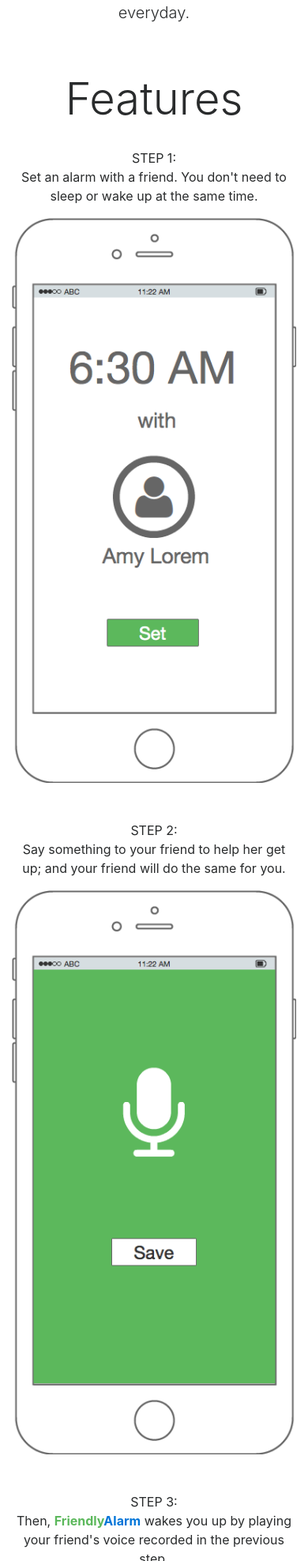
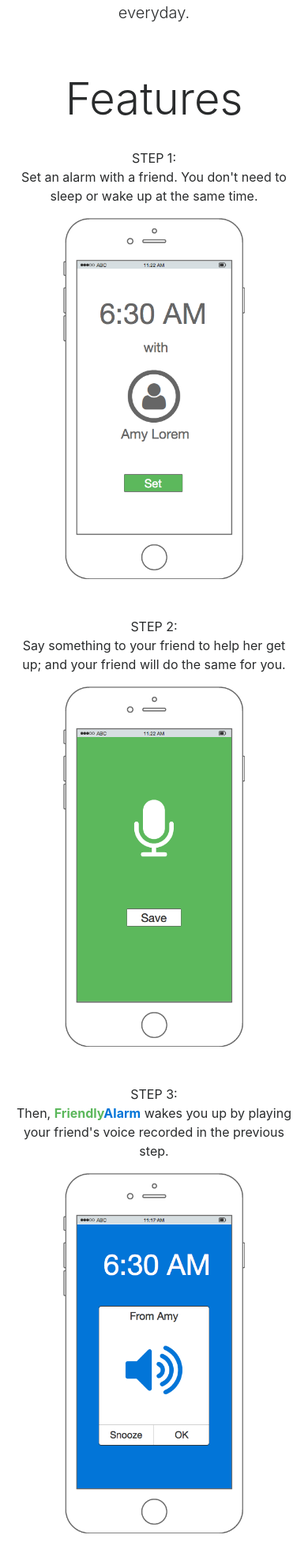
Before and after one commit to nthu-datalab/ss-fa, a plain HTML site: page index.html in a window 390 px wide. Shown: the part 1221-3197 px from the top of the page at 79% size. Drawn offline with nearby package versions, Linux system fonts and the light colour scheme; a script that the page names is missing.

Commit message:
Shrink use case images on portrait phones.

```diff
--- a/index.html
+++ b/index.html
@@ -41,7 +41,7 @@
     </nav>
 
     <header id="banner">
-        <div id="banner-fg" class="d-flex flex-column justify-content-between">
+        <div id="banner-fg" class="d-flex flex-column  justify-content-between">
             <div></div>
             <div>
                 <h1 class="display-4 banner-text">FriendlyAlarm</h1>
@@ -71,7 +71,7 @@
                         <p class="col-12 col-sm-6 col-md-7">
                             STEP 1:<br>Set an alarm with a friend. You don't need to sleep or wake up at the same time.
                         </p>
-                        <div class="col-12 col-sm-6 col-md-5">
+                        <div class="col-8 col-sm-6 col-md-5">
                             <img class="img-fluid" src="images/use-case-1.png">
                         </div>
                     </div>
@@ -80,7 +80,7 @@
                         <p class="col-12 col-sm-6 col-md-7">
                             STEP 2:<br>Say something to your friend to help her get up; and your friend will do the same for you.
                         </p>
-                        <div class="col-12 col-sm-6 col-md-5">
+                        <div class="col-8 col-sm-6 col-md-5">
                             <img class="img-fluid" src="images/use-case-2.png">
                         </div>
                     </div>
@@ -89,7 +89,7 @@
                         <p class="col-12 col-sm-6 col-md-7">
                             STEP 3:<br>Then, <span class="logo-first">Friendly</span><span class="logo-last">Alarm</span> wakes you up by playing your friend's voice recorded in the previous step.
                         </p>
-                        <div class="col-12 col-sm-6 col-md-5">
+                        <div class="col-8 col-sm-6 col-md-5">
                             <img class="img-fluid" src="images/use-case-3.png">
                         </div>
                     </div>
@@ -98,7 +98,7 @@
                         <p class="col-12 col-sm-6 col-md-7">
                             Be surprised, wake up, and begin your wonderful day!
                         </p>
-                        <div class="col-12 col-sm-6 col-md-5">
+                        <div class="col-8 col-sm-6 col-md-5">
                             <img class="img-fluid" src="images/use-case-4.png">
                         </div>
                     </div>
```
